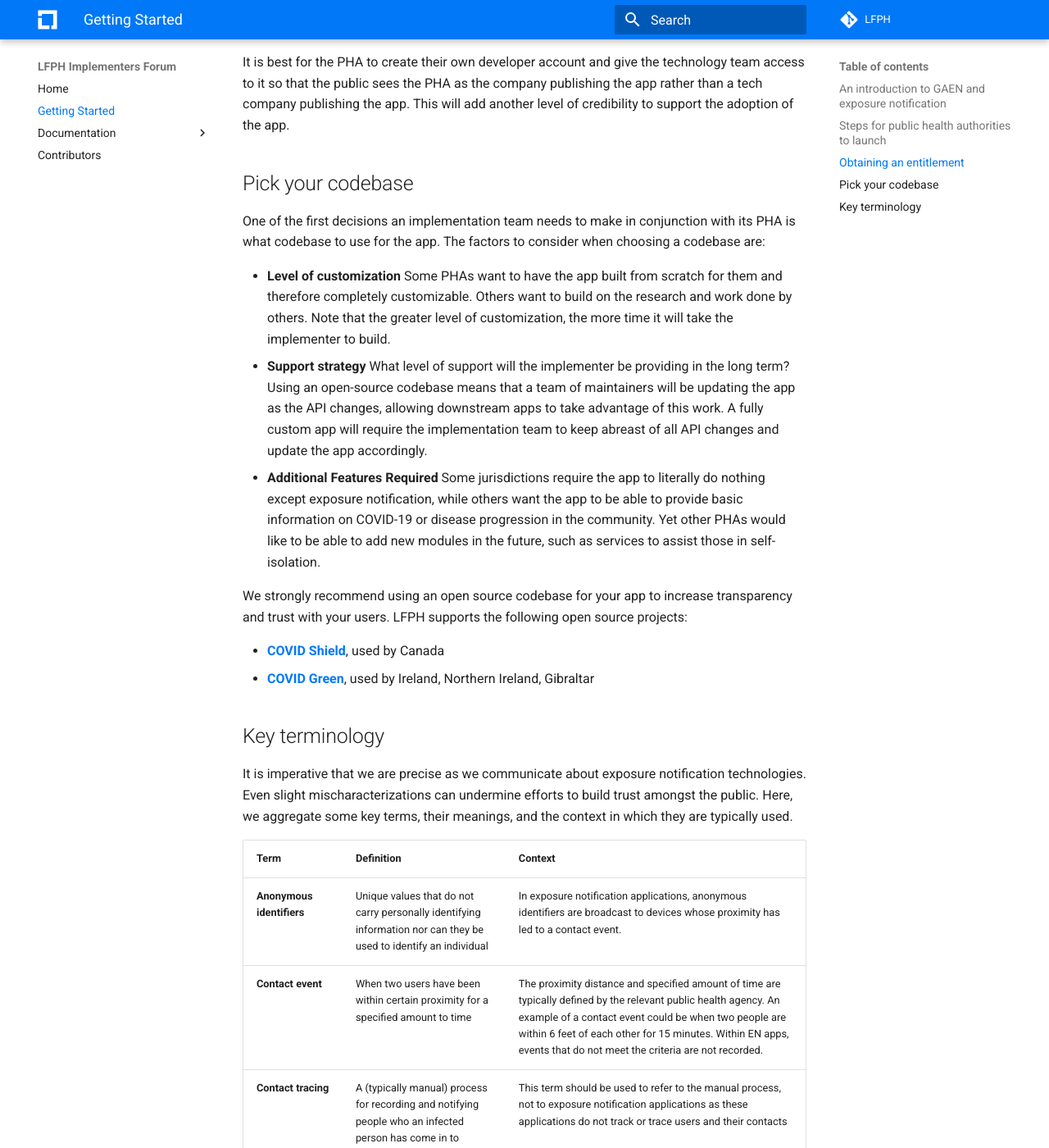
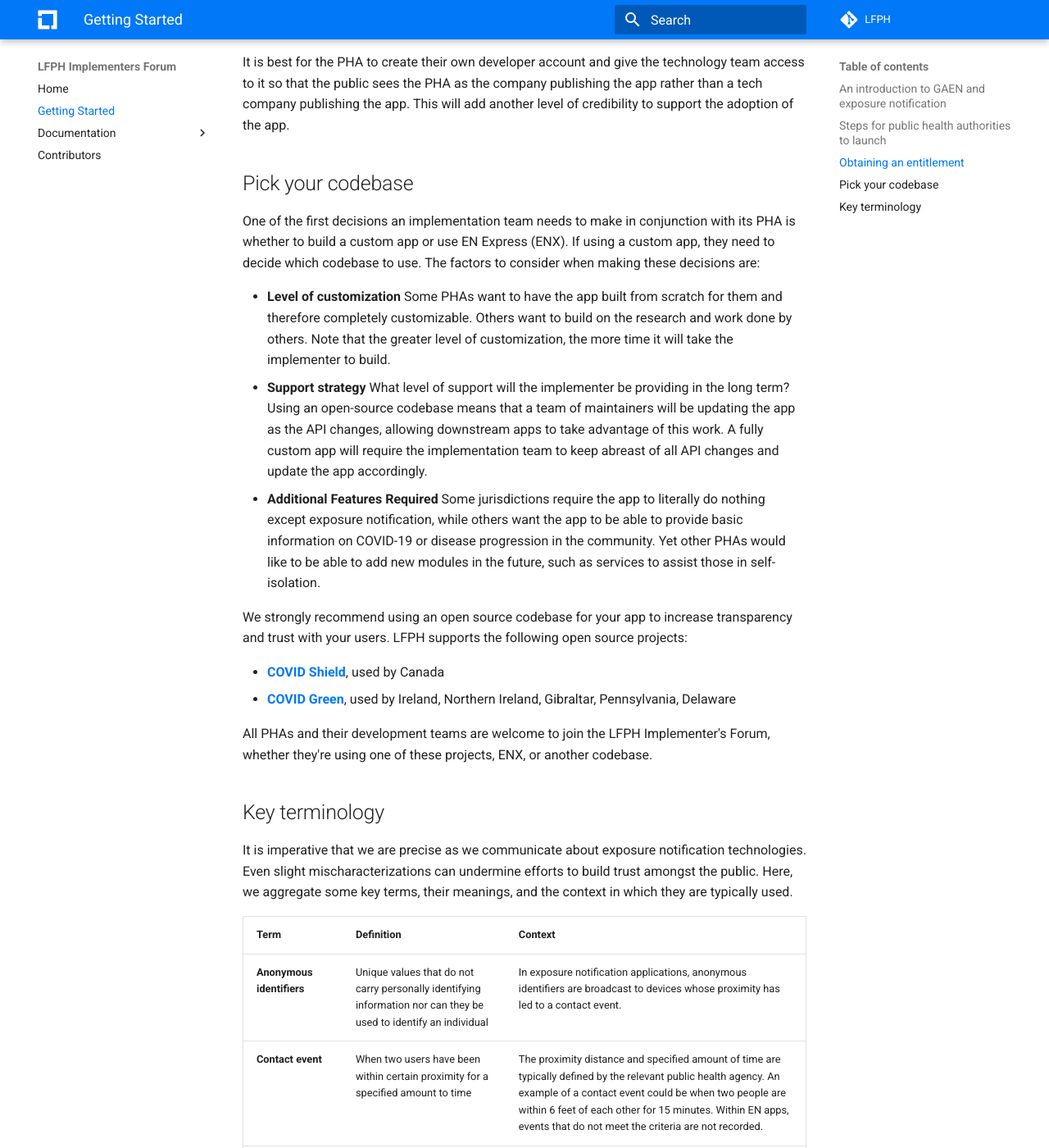
Before and after one commit to lfph/implementers-forum, an MkDocs documentation site: the page built from docs/getting-started.md, in a window 1280 px wide and 1400 px high, scrolled down 2142 px. Shown: the whole window at 82% size. Built offline with MkDocs 1.6.1 and Material for MkDocs 9.7.7, drawn with Linux system fonts in a browser that asks for light colours; comment, search, counter and statistics services are not loaded.

Commit message:
Add reference to ENX

```diff
--- a/docs/getting-started.md
+++ b/docs/getting-started.md
@@ -51,7 +51,7 @@ It is best for the PHA to create their own developer account and give the techno
 
 ## Pick your codebase
 
-One of the first decisions an implementation team needs to make in conjunction with its PHA is what codebase to use for the app. The factors to consider when choosing a codebase are:
+One of the first decisions an implementation team needs to make in conjunction with its PHA is whether to build a custom app or use EN Express (ENX). If using a custom app, they need to decide which codebase to use. The factors to consider when making these decisions are:
 
 * **Level of customization** Some PHAs want to have the app built from scratch for them and therefore completely customizable. Others want to build on the research and work done by others. Note that the greater level of customization, the more time it will take the implementer to build.
 * **Support strategy** What level of support will the implementer be providing in the long term? Using an open-source codebase means that a team of maintainers will be updating the app as the API changes, allowing downstream apps to take advantage of this work. A fully custom app will require the implementation team to keep abreast of all API changes and update the app accordingly.
@@ -60,7 +60,9 @@ One of the first decisions an implementation team needs to make in conjunction w
 We strongly recommend using an open source codebase for your app to increase transparency and trust with your users. LFPH supports the following open source projects:
 
 * [**COVID Shield**](https://github.com/CovidShield), used by Canada
-* [**COVID Green**](https://github.com/covidgreen), used by Ireland, Northern Ireland, Gibraltar
+* [**COVID Green**](https://github.com/covidgreen), used by Ireland, Northern Ireland, Gibraltar, Pennsylvania, Delaware
+
+All PHAs and their development teams are welcome to join the LFPH Implementer's Forum, whether they're using one of these projects, ENX, or another codebase.
 
 ## Key terminology
 
```
